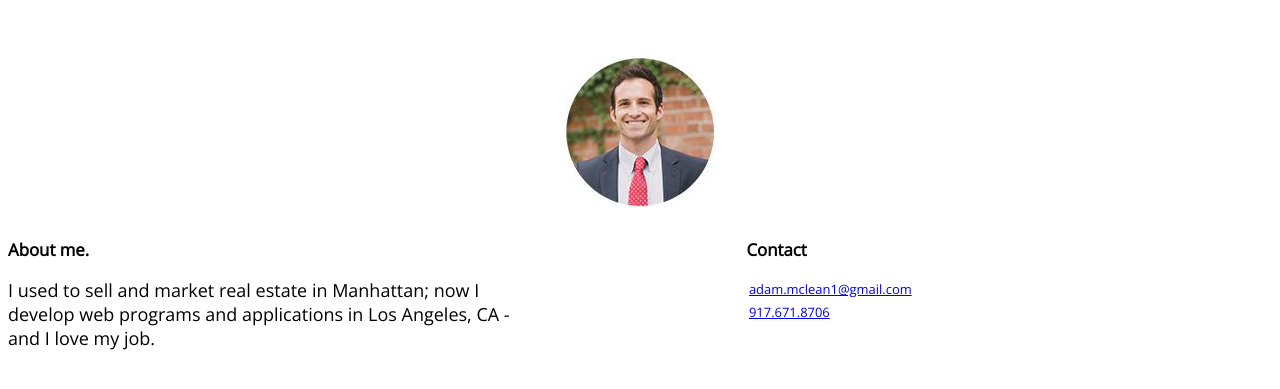
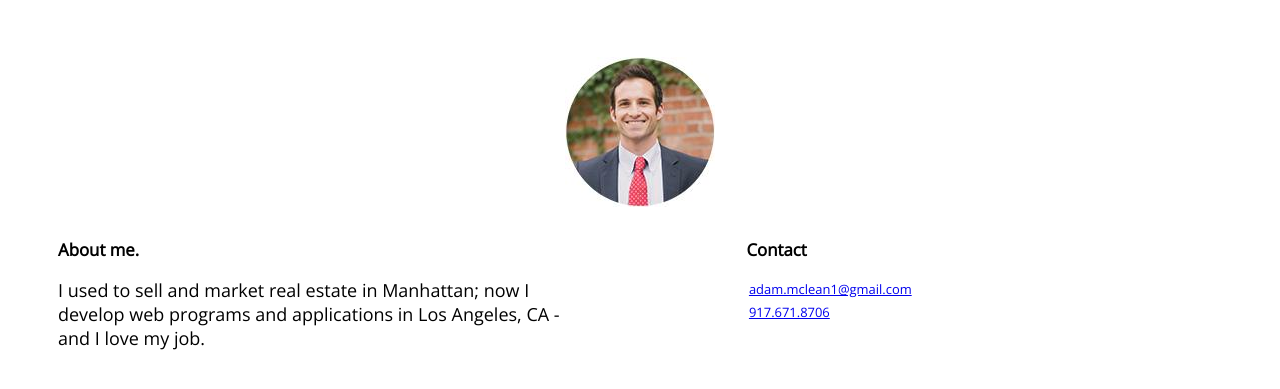
Before and after one commit to adammclean/ga-interview, a plain HTML site: page index.html in a window 1280 px wide. Shown: the part 365-754 px from the top of the page. Drawn offline with nearby package versions, Linux system fonts and the light colour scheme.

Commit message:
final edit

```diff
--- a/css/style.css
+++ b/css/style.css
@@ -1,3 +1,17 @@
+/***********************
+Colors
+***********************/
+/*body {
+	background: url("http://turbo.designwoop.com/uploads/2012/05/9-580x326.png");
+	text-align: center;
+	background-size: cover;
+	background-position: center;
+
+}
+*/
+
+
+
 /***********************
 Jumbotron
 ***********************/
@@ -46,7 +60,7 @@ About
 	float: left;
 	clear: all;
 	width: 40%;
-	margin: auto;
+	margin: 0 0 0 50px;
 	padding: 0;
 	font-size: .9em;
 }
```
